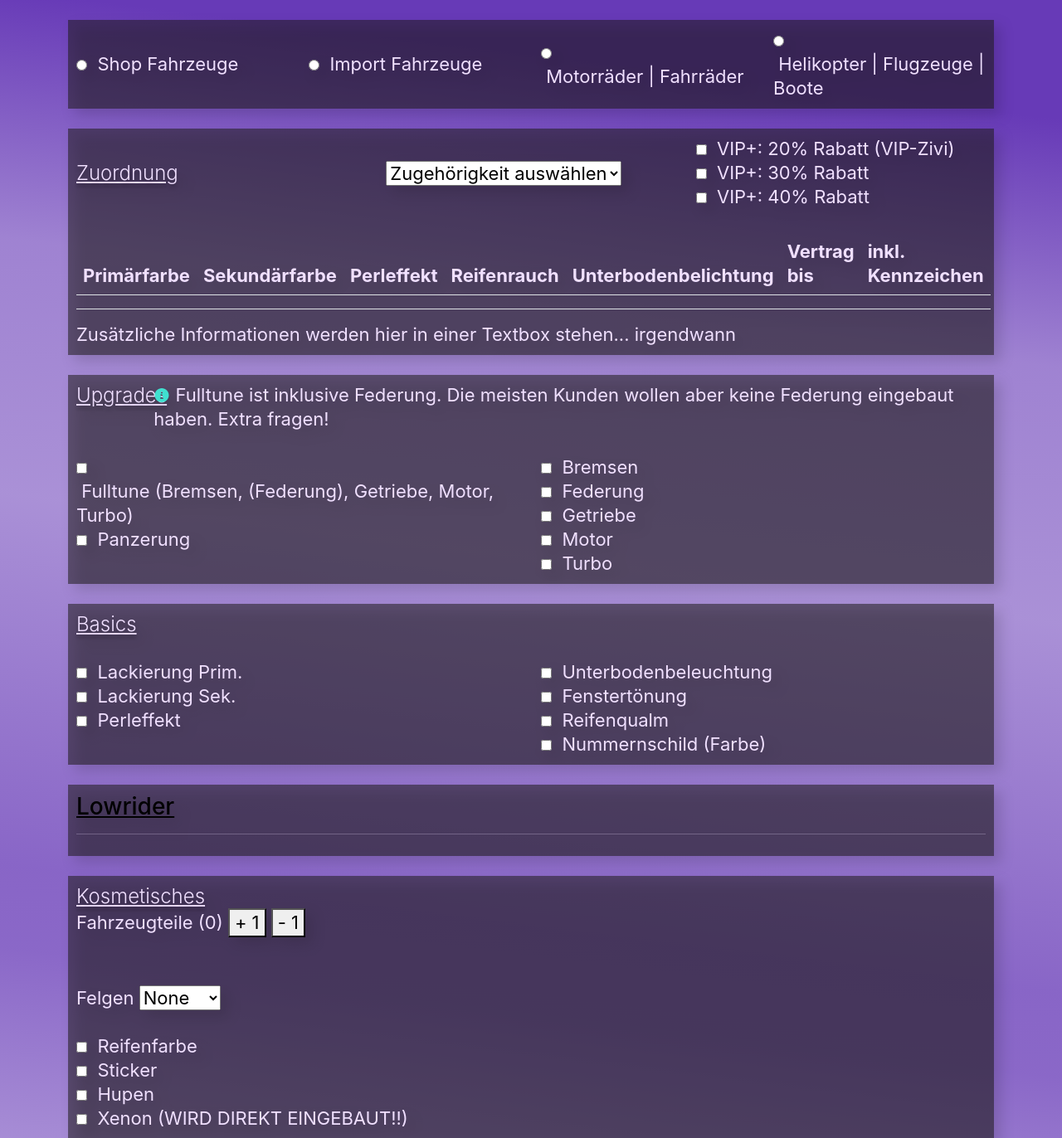
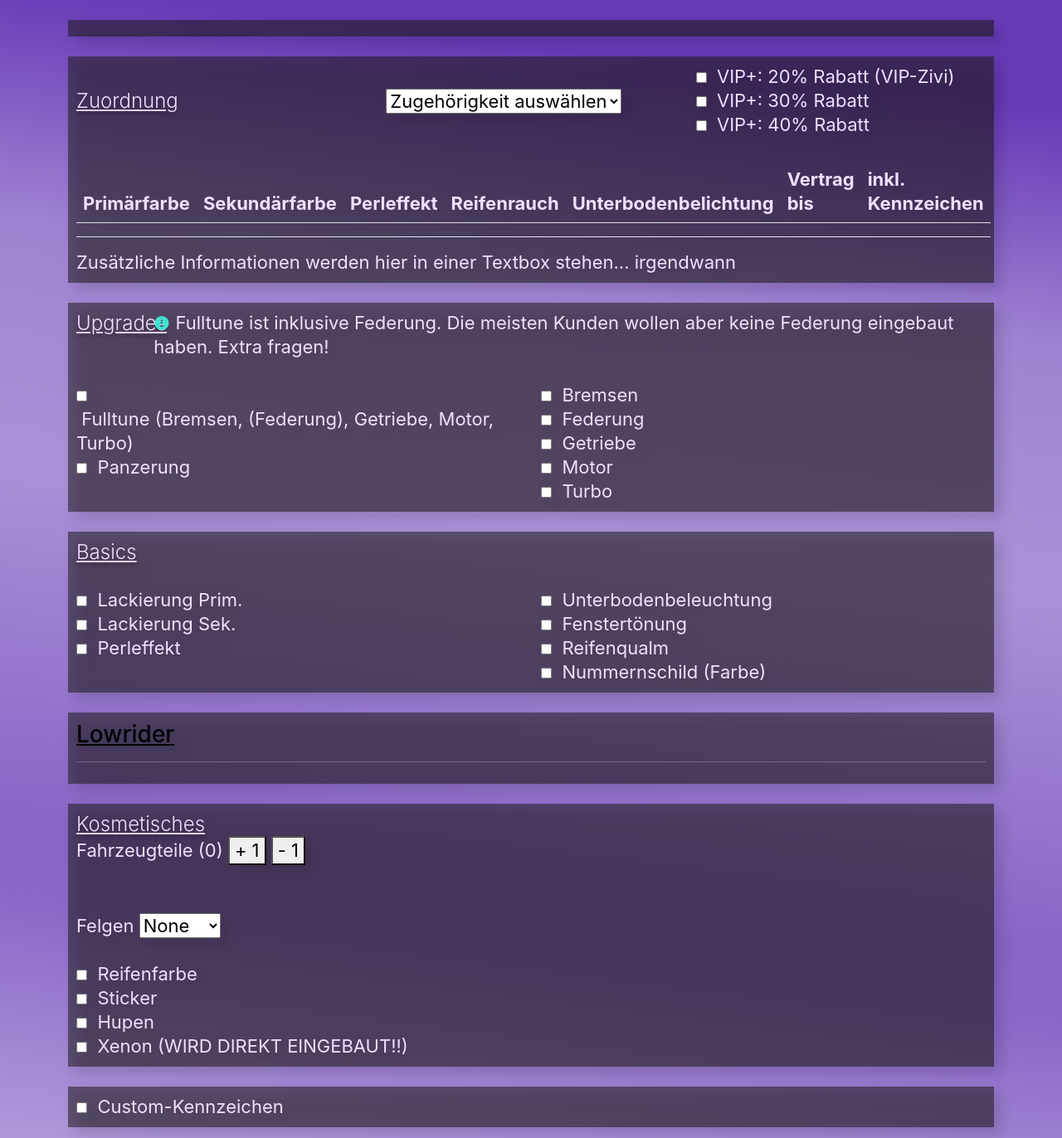
Before and after one commit to Lucyfaria/blog, a Rails app: page /pricelist/index in a window 1280 px wide. Shown: the part 66-1438 px from the top of the page at 83% size. Run offline with Rails 7, Linux system fonts and the light colour scheme; tables that the repository leaves empty hold one stand-in row (values such as "Sample post"); lists and menus that the app fills with data are empty; style sheets or scripts are compiled from the project's sources.

Commit message:
trying react once again

```diff
--- a/app/views/pricelist/index.html.erb
+++ b/app/views/pricelist/index.html.erb
@@ -1,28 +1,10 @@
 <!-- <h1>Hunchos Preisliste</h1> -->
 <%= stylesheet_link_tag "pricelist", "data-turbo-track": "reload" %>
-<% javascript_tag 'application'%>
+<% javascript_tag 'pricelist'%>
 <div id="main">
-<div id="root">
-</div>
+
     <div id="Fahrzeugkategorie">
-        <div class="row align-items-center">
-            <div class="col">
-                <input type="radio" id="normal" name="drone">
-                <label for="normal">&nbsp;Shop Fahrzeuge</label>
-            </div>
-            <div class="col">
-                <input type="radio" id="import" name="drone">
-                <label for="import">&nbsp;Import Fahrzeuge</label>
-            </div>
-            <div class="col">
-                <input type="radio" id="quad_motorrad" name="drone">
-                <label for="quad_motorrad">&nbsp;Motorräder | Fahrräder</label>
-            </div>
-            <div class="col">
-                <input type="radio" id="heli" name="drone">
-                <label for="heli">&nbsp;Helikopter | Flugzeuge | Boote </label>
-            </div>
-        </div>
+
     </div>
     <br>
     <div id="Zuordnung">
```
Also changed, not shown: app/controllers/users_controller.rb (+6 -6 lines), app/javascript/application.tsx (+1 -7 lines), app/javascript/components/pricelist.tsx (+25 -10 lines), README.md, db/schema.rb, 2 other files.
